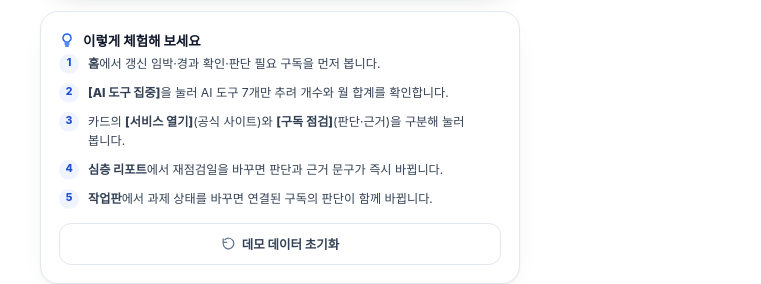
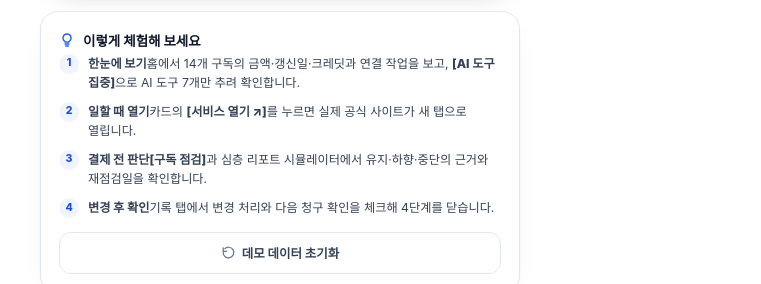
Before and after one commit to zergron/zergron1, a plain HTML site: page index.html in a window 1280 px wide. Shown: the part 1074-1358 px from the top of the page, 0-761 px from the left. Drawn offline with Linux system fonts and the light colour scheme; a web font is replaced by a local one.

Commit message:
체험 가이드를 4단계 흐름과 1:1로 정리, 래퍼 v6

```diff
--- a/index.html
+++ b/index.html
@@ -521,11 +521,10 @@ h1.i-head em{font-style:normal; color:var(--blue)}
         이렇게 체험해 보세요
       </div>
       <ol class="guide">
-        <li><span><b>홈</b>에서 갱신 임박·경과 확인·판단 필요 구독을 먼저 봅니다.</span></li>
-        <li><span><b>[AI 도구 집중]</b>을 눌러 AI 도구 7개만 추려 개수와 월 합계를 확인합니다.</span></li>
-        <li><span>카드의 <b>[서비스 열기]</b>(공식 사이트)와 <b>[구독 점검]</b>(판단·근거)을 구분해 눌러 봅니다.</span></li>
-        <li><span><b>심층 리포트</b>에서 재점검일을 바꾸면 판단과 근거 문구가 즉시 바뀝니다.</span></li>
-        <li><span><b>작업판</b>에서 과제 상태를 바꾸면 연결된 구독의 판단이 함께 바뀝니다.</span></li>
+        <li><span><b>한눈에 보기</b>홈에서 14개 구독의 금액·갱신일·크레딧과 연결 작업을 보고, <b>[AI 도구 집중]</b>으로 AI 도구 7개만 추려 확인합니다.</span></li>
+        <li><span><b>일할 때 열기</b>카드의 <b>[서비스 열기 ↗]</b>를 누르면 실제 공식 사이트가 새 탭으로 열립니다.</span></li>
+        <li><span><b>결제 전 판단</b><b>[구독 점검]</b>과 심층 리포트 시뮬레이터에서 유지·하향·중단의 근거와 재점검일을 확인합니다.</span></li>
+        <li><span><b>변경 후 확인</b>기록 탭에서 변경 처리와 다음 청구 확인을 체크해 4단계를 닫습니다.</span></li>
       </ol>
       <div class="i-actions">
         <button class="btn-reset" data-act="reset">
```
Also changed, not shown: mobile.html (+1 -1 lines), pc.html (+1 -1 lines), screenshots/nadacare_v3_mobile_v2.png (added), screenshots/nadacare_v3_pc_v2.png (added), screenshots/nadacare_v3_report_v2.png (added), screenshots/nadacare_v3_sim_v2.png (added).
